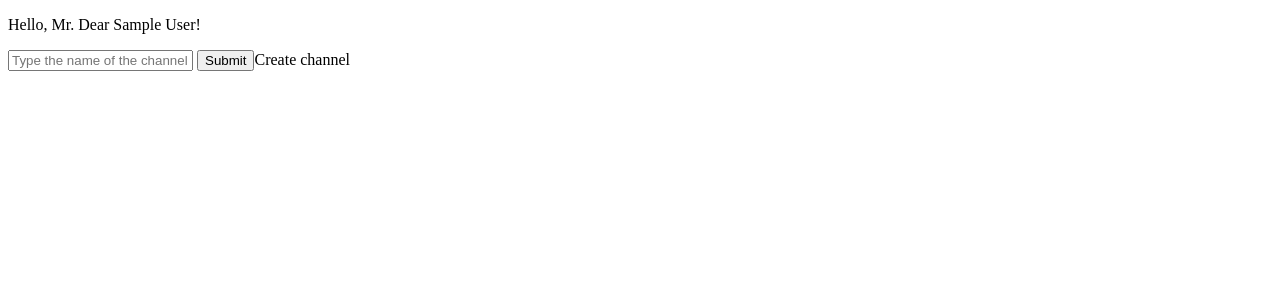
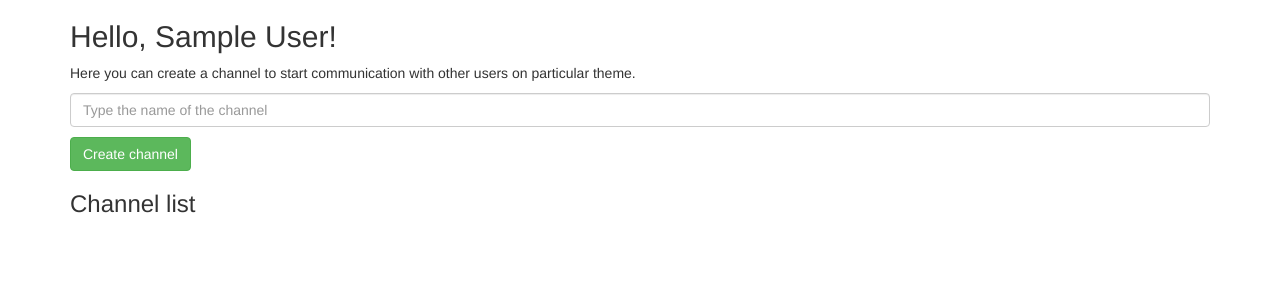
Before and after one commit to konstantingl/ProjectFlack, a Flask app: page /homepage in a window 1280 px wide. Shown: the top 300 px of the page. Run offline with Flask 2, Linux system fonts and the light colour scheme; the visitor is signed in with stand-in values (Sample User, id 1); some libraries are stand-ins or nearby versions.

Commit message:
A little bit of styling and js optimization

```diff
--- a/application.py
+++ b/application.py
@@ -1,6 +1,6 @@
 import os
 
-from flask import Flask, session, render_template, request, flash, redirect, url_for
+from flask import Flask, session, render_template, request, flash, redirect, url_for, jsonify
 from flask_session import Session
 from flask_socketio import SocketIO, emit
 import datetime
@@ -31,7 +31,7 @@ def login():
         else:
             users.append(name)
             session['name']=name
-            return render_template ("welcome.html", name=name)
+            return render_template ("welcome.html", name=name, channels=channels)
         return render_template ("index.html", error=error)
     return render_template("index.html")
 
@@ -39,7 +39,7 @@ def login():
 def homepage():
     if 'name' in session:
         name = session.get('name')
-        return render_template ("welcome.html", name=name)
+        return render_template ("welcome.html", name=name, channels=channels)
     return render_template ("index.html")
 
 @app.route("/logout")
@@ -53,11 +53,12 @@ def create(data):
     channel_host = session.get('name')
     creation_time = datetime.datetime.now().strftime("%Y-%m-%d %H:%M:%S")
     channel = {'channel_name':channel_name, 'channel_host':channel_host, 'creation_time':creation_time}
-
-    # channels.append({'channel_name':channel_name, 'channel_host':channel_host, 'creation_time':creation_time})
     channels.append(channel)
     emit("announce creation", channel, broadcast=True)
 
+@app.route("/channels", methods=["POST"])
+def channels_load():
+    return jsonify(channels)
 
 if __name__ == '__main__':
     socketio.run(app)
--- /dev/null
+++ b/static/css/stylesheet.css
@@ -0,0 +1,6 @@
+.input-group {
+    margin-bottom: 10px;
+  }
+#channel_name {
+    margin-bottom: 10px;
+}
--- a/static/js/Channel_creation.js
+++ b/static/js/Channel_creation.js
@@ -1,3 +1,8 @@
+const template = Handlebars.compile(document.querySelector('#channel_panel').innerHTML);
+
+  // Put all exsisting channels in list
+document.addEventListener('DOMContentLoaded', load);
+
 document.addEventListener('DOMContentLoaded', () => {
 
   var socket = io.connect(location.protocol + '//' + document.domain + ':' + location.port);
@@ -9,13 +14,21 @@ document.addEventListener('DOMContentLoaded', () => {
   };
 });
 
-  socket.on('announce creation', data => {
-    const li = document.createElement('li');
-    var name = data.channel_name;
-    var time = data.creation_time;
-    var host = data.channel_host;
-    li.innerHTML = 'Channel name: ' + name + '; ' + 'Creation time:' + time + '; ' + 'Channel host: ' + host;
-    document.querySelector('#channel_list').append(li);
-  });
+  socket.on('announce creation', add_channel);
+    // const content = template({'channel_name': data.channel_name});
+    // document.querySelector('#channel_list').innerHTML += content;
+});
 
-});
+function load() {
+  const request = new XMLHttpRequest();
+  request.open('POST', '/channels');
+  request.onload = () => {
+      const data = JSON.parse(request.responseText);
+      data.forEach(add_channel);
+  };
+};
+
+function add_channel(data) {
+  const content = template({'channel_name': data.channel_name});
+  document.querySelector('#channel_list').innerHTML += content;
+};
--- a/templates/welcome.html
+++ b/templates/welcome.html
@@ -2,17 +2,37 @@
 <html lang="en" dir="ltr">
   <head>
     <script type="text/javascript" src="//cdnjs.cloudflare.com/ajax/libs/socket.io/1.3.6/socket.io.min.js"></script>
+    <script src="https://cdnjs.cloudflare.com/ajax/libs/handlebars.js/4.0.11/handlebars.min.js"></script>
+
+    <script id="channel_panel" type="text/template">
+      <div class="panel panel-default">
+        <div class="panel-heading">{% raw -%}{{ channel_name }}{%- endraw %}</div>
+        <div class="panel-body">Panel Content</div>
+      </div>
+    </script>
+
     <script type="text/javascript" src="static/js/Channel_creation.js"></script>
     <meta charset="utf-8">
+    <meta name="viewport" content="width=device-width, initial-scale=1">
+    <link rel="stylesheet" href="https://maxcdn.bootstrapcdn.com/bootstrap/3.4.1/css/bootstrap.min.css">
+    <link rel="stylesheet" href="static/css/stylesheet.css">
+    <script src="https://ajax.googleapis.com/ajax/libs/jquery/3.4.1/jquery.min.js"></script>
+    <script src="https://maxcdn.bootstrapcdn.com/bootstrap/3.4.1/js/bootstrap.min.js"></script>
     <title>Welcome</title>
   </head>
   <body>
-    <p>Hello, Mr. Dear {{ name }}!</p>
-    <form id="channel_create_form">
-      <input id="channel_name" placeholder="Type the name of the channel" name="channel_name">
-      <input type="submit" id="channel_create_button">Create channel</input>
-    </form>
-    <ul id="channel_list">
-    </ul>
+    <div class="container">
+          <h2>Hello, {{ name }}!</h2>
+          <p>Here you can create a channel to start communication with other users on particular theme.
+          <form id="channel_create_form">
+            <div class="form-group">
+              <input id="channel_name" type="text" class="form-control" placeholder="Type the name of the channel" name="channel_name">
+              <input type="submit" id="channel_create_button" value="Create channel" class="btn btn-success"></input>
+            </div>
+          </form>
+          <div id="channel_list">
+            <h3>Channel list<h3>
+          </div>
+  </div>
   </body>
 </html>
```
Also changed, not shown: templates/index.html (+22 -6 lines).
